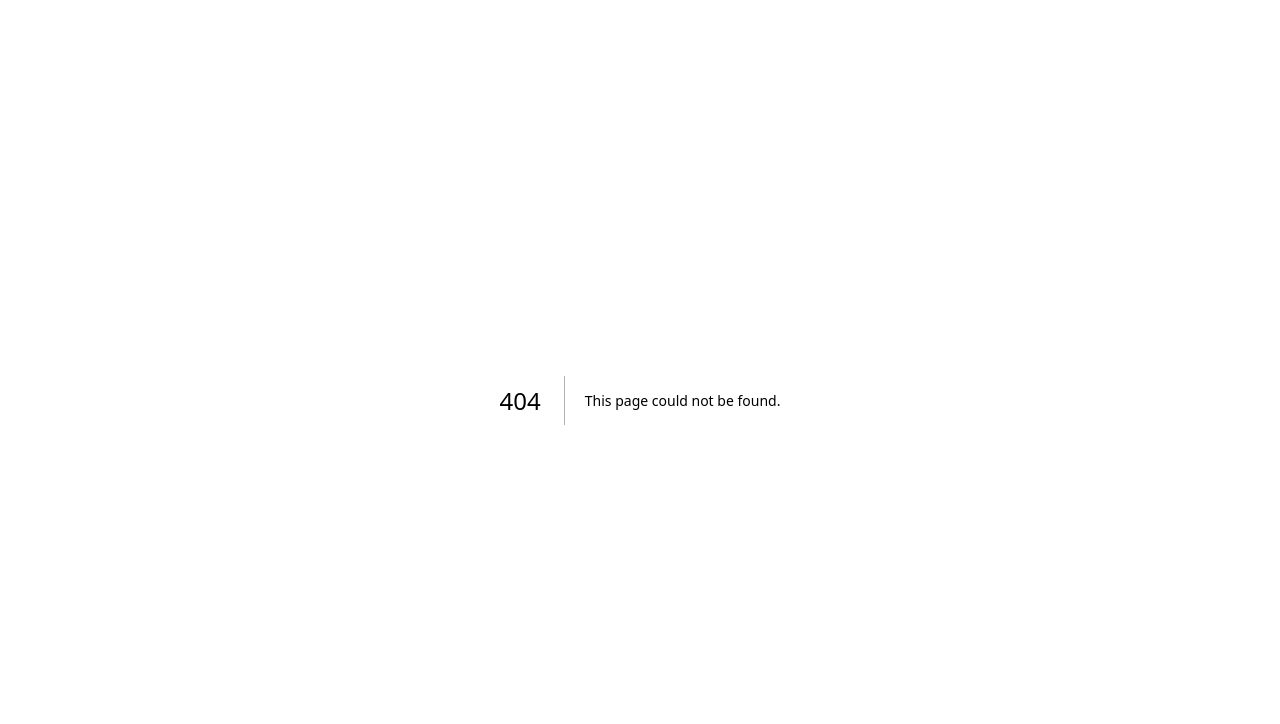
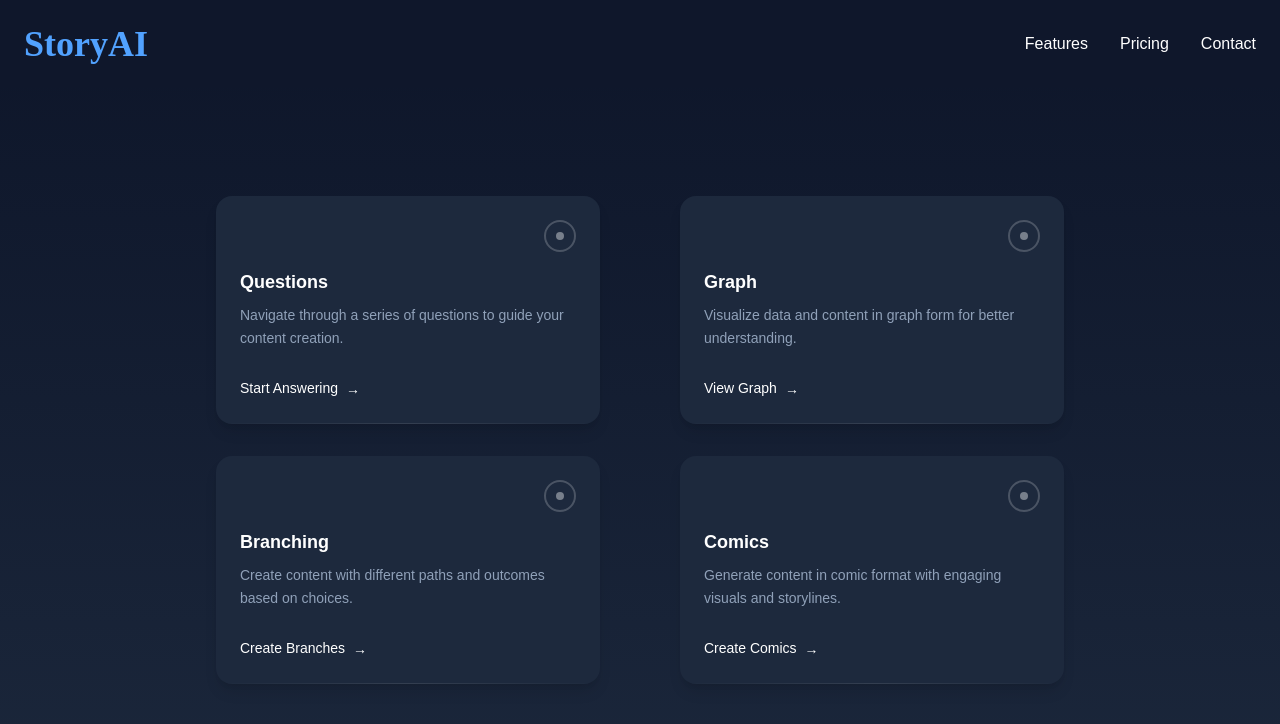
Before and after one commit to Dakshh1012/Story-Ai, a Next.js app in the folder frontend/: page /adults in a window 1280 px wide. Before the commit this address had no page. Shown: the top 724 px of the page. Built offline with nearby package versions, Linux system fonts and the light colour scheme.

Commit message:
adult and child

```diff
--- /dev/null
+++ b/frontend/src/app/adult-branching/page.tsx
@@ -0,0 +1,6 @@
+export default function AdultBranching(){
+    return (
+        <>
+        </>
+    );
+}
--- /dev/null
+++ b/frontend/src/app/adult-comics/page.tsx
@@ -0,0 +1,6 @@
+export default function AdultComics(){
+    return (
+        <>
+        </>
+    );
+}
--- /dev/null
+++ b/frontend/src/app/adult-graph/page.tsx
@@ -0,0 +1,6 @@
+export default function AdultGraph(){
+    return (
+        <>
+        </>
+    );
+}
--- /dev/null
+++ b/frontend/src/app/adult-questions/actions.ts
@@ -0,0 +1,31 @@
+"use server"
+
+// This is a simple server action that simulates getting an answer from a backend
+export async function getAnswer(question: string): Promise<string> {
+  // Simulate network delay
+  await new Promise((resolve) => setTimeout(resolve, 1500))
+
+  // In a real application, you would call your AI service, database, or API here
+  // For demonstration, we'll return a simple response based on the question
+
+  const questionLower = question.toLowerCase()
+
+  if (questionLower.includes("hello") || questionLower.includes("hi")) {
+    return "Hello! How can I help you today?"
+  }
+
+  if (questionLower.includes("weather")) {
+    return "I cannot provide real-time weather information. Please check a weather service for accurate forecasts."
+  }
+
+  if (questionLower.includes("name")) {
+    return "I am an AI assistant designed to answer your questions."
+  }
+
+  if (questionLower.includes("time") || questionLower.includes("date")) {
+    return `The current server time is ${new Date().toLocaleString()}.`
+  }
+
+  // Default response
+  return `Thank you for asking: "${question}"\n\nThis is a simulated answer. In a real application, this would be generated by your backend service, AI model, or retrieved from a database.`
+}
--- /dev/null
+++ b/frontend/src/app/adult-questions/page.tsx
@@ -0,0 +1,11 @@
+
+import QuestionForm from "@/components/question-form"
+
+export default function QuestionsPage() {
+  return (
+    <div className="min-h-screen flex flex-col justify-center items-center bg-gradient-to-b from-slate-900 via-slate-800 to-slate-900 py-10">
+      <h1 className="text-4xl font-bold mb-6 text-white">Ask a Question</h1>
+      <QuestionForm />
+    </div>
+  )
+}
--- /dev/null
+++ b/frontend/src/app/adults/page.tsx
@@ -0,0 +1,84 @@
+"use client"
+import Navbar from "@/components/navbar";
+
+export default function Adults() {
+    const features = [
+        {
+          id: 'questions',
+          title: 'Questions',
+          description: 'Navigate through a series of questions to guide your content creation.',
+          href: '/adult-questions',
+          action: 'Start Answering',
+          color: 'from-blue-500 to-indigo-500'
+        },
+        {
+          id: 'graph',
+          title: 'Graph',
+          description: 'Visualize data and content in graph form for better understanding.',
+          href: '/adult-graph',
+          action: 'View Graph',
+          color: 'from-teal-400 to-cyan-500'
+        },
+        {
+          id: 'branching',
+          title: 'Branching',
+          description: 'Create content with different paths and outcomes based on choices.',
+          href: '/adult-branching',
+          action: 'Create Branches',
+          color: 'from-purple-500 to-pink-500'
+        },
+        {
+          id: 'comics',
+          title: 'Comics',
+          description: 'Generate content in comic format with engaging visuals and storylines.',
+          href: '/adult-comics',
+          action: 'Create Comics',
+          color: 'from-green-400 to-lime-500'
+        }
+      ];
+
+
+    return (
+    <>
+    <Navbar />
+    <div className="mt-20 flex flex-col items-center justify-center min-h-screen bg-gradient-to-b from-slate-900 to-slate-800 text-white px-4">
+        <div className="w-full max-w-4xl mx-auto mb-20">
+          <div className="grid grid-cols-1 md:grid-cols-2 gap-8 justify-items-center">
+            {features.map((feature) => (
+              <div
+                key={feature.id}
+                className="group relative bg-slate-800 rounded-2xl overflow-hidden shadow-lg hover:shadow-2xl transition-shadow duration-300 w-full max-w-sm"
+              >
+                <div className={`absolute inset-0 bg-gradient-to-br ${feature.color} opacity-0 group-hover:opacity-20 transition-opacity duration-500`} />
+                <div className="relative p-6">
+                  <div className="flex items-center justify-end mb-4">
+                    <div className="h-8 w-8 rounded-full border-2 border-white/20 flex items-center justify-center group-hover:border-white/40 transition-colors duration-300">
+                      <div className="w-2 h-2 bg-white/40 rounded-full group-hover:bg-white group-hover:scale-125 transition-all duration-300" />
+                    </div>
+                  </div>
+                  <h3 className="text-lg font-semibold mb-2">{feature.title}</h3>
+                  <p className="text-slate-400 text-sm leading-relaxed mb-6 min-h-[3rem]">
+                    {feature.description}
+                  </p>
+                  <a
+                    href={feature.href}
+                    className="inline-flex items-center text-white text-sm font-medium group-hover:text-white"
+                  >
+                    <span className="border-b border-transparent group-hover:border-white transition-colors duration-300">
+                      {feature.action}
+                    </span>
+                    <span className="ml-2 transform translate-x-0 group-hover:translate-x-1 transition-transform duration-300">
+                      →
+                    </span>
+                  </a>
+                </div>
+                <div className="absolute bottom-0 left-0 right-0 h-px bg-gradient-to-r from-transparent via-white/10 to-transparent group-hover:via-white/20 transition-colors duration-300" />
+              </div>
+            ))}
+          </div>
+        </div>
+      </div>
+    </>
+
+    );
+  }
--- /dev/null
+++ b/frontend/src/app/generate/page.tsx
@@ -0,0 +1,66 @@
+import Navbar from "@/components/navbar";
+
+export default function ChooseStory() {
+    const features = [
+      {
+        id: 'adults',
+        title: 'PG-13',
+        description: 'Create content suitable for teenagers and adults.',
+        href: '/adults',
+        action: 'Write for Adults',
+        color: 'from-blue-500 to-indigo-500'
+      },
+      {
+        id: 'children',
+        title: 'All Ages',
+        description: 'Create content friendly for all age groups, especially children.',
+        href: '/children',
+        action: 'Write for Children',
+        color: 'from-teal-400 to-cyan-500'
+      },
+    ];
+
+    return (
+    <>
+    <Navbar />
+    <div className="flex flex-col items-center justify-center min-h-screen bg-gradient-to-b from-slate-900 to-slate-800 text-white px-4">
+        <div className="w-full max-w-4xl mx-auto mb-20">
+          <div className="grid grid-cols-1 md:grid-cols-2 gap-8 justify-items-center">
+            {features.map((feature) => (
+              <div
+                key={feature.id}
+                className="group relative bg-slate-800 rounded-2xl overflow-hidden shadow-lg hover:shadow-2xl transition-shadow duration-300 w-full max-w-sm"
+              >
+                <div className={`absolute inset-0 bg-gradient-to-br ${feature.color} opacity-0 group-hover:opacity-20 transition-opacity duration-500`} />
+                <div className="relative p-6">
+                  <div className="flex items-center justify-end mb-4">
+                    <div className="h-8 w-8 rounded-full border-2 border-white/20 flex items-center justify-center group-hover:border-white/40 transition-colors duration-300">
+                      <div className="w-2 h-2 bg-white/40 rounded-full group-hover:bg-white group-hover:scale-125 transition-all duration-300" />
+                    </div>
+                  </div>
+                  <h3 className="text-lg font-semibold mb-2">{feature.title}</h3>
+                  <p className="text-slate-400 text-sm leading-relaxed mb-6 min-h-[3rem]">
+                    {feature.description}
+                  </p>
+                  <a
+                    href={feature.href}
+                    className="inline-flex items-center text-white text-sm font-medium group-hover:text-white"
+                  >
+                    <span className="border-b border-transparent group-hover:border-white transition-colors duration-300">
+                      {feature.action}
+                    </span>
+                    <span className="ml-2 transform translate-x-0 group-hover:translate-x-1 transition-transform duration-300">
+                      →
+                    </span>
+                  </a>
+                </div>
+                <div className="absolute bottom-0 left-0 right-0 h-px bg-gradient-to-r from-transparent via-white/10 to-transparent group-hover:via-white/20 transition-colors duration-300" />
+              </div>
+            ))}
+          </div>
+        </div>
+      </div>
+    </>
+
+    );
+  }
--- a/frontend/src/components/hero.tsx
+++ b/frontend/src/components/hero.tsx
@@ -77,7 +77,7 @@ export default function Hero() {
       title: 'Audience-Tailored',
       description: 'Generate chapters with vocabulary matched to your target audience.',
       icon: Book,
-      href: '/audience-tailoring',
+      href: '/generate',
       action: 'Craft Story',
       color: 'from-blue-500 to-indigo-500'
     },
```
